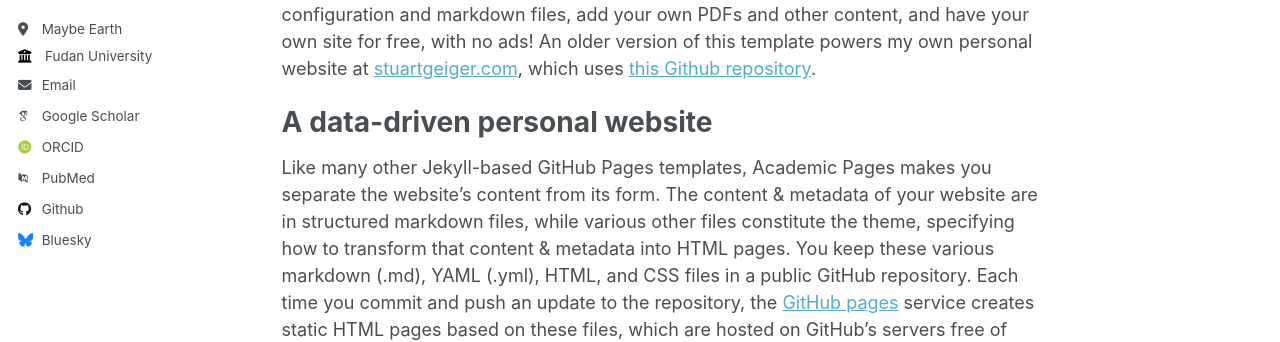
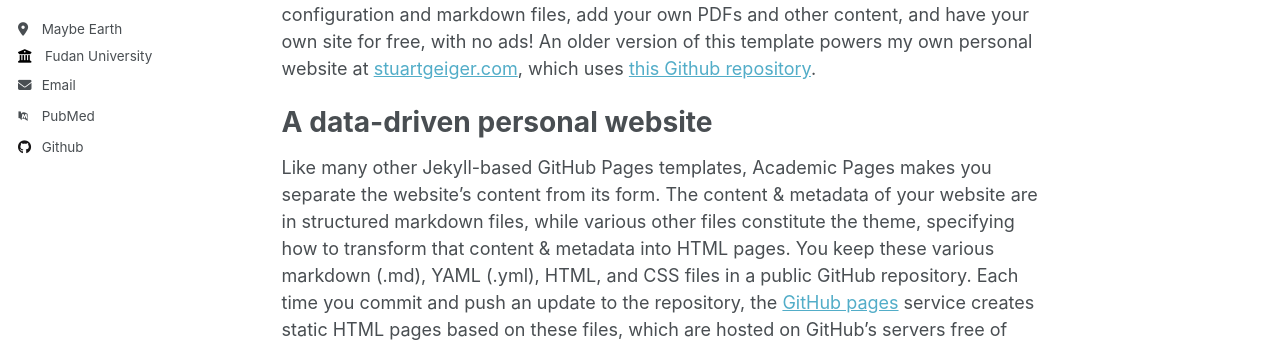
Before and after one commit to Facunder/Facunder.github.io, a Jekyll site: the page built from _pages/about.md, in a window 1280 px wide. Shown: the part 364-706 px from the top of the page. Built offline with Jekyll 4.4.1, drawn with Linux system fonts in a browser that asks for light colours; some web fonts are replaced.

Commit message:
Update _config.yml

```diff
--- a/_config.yml
+++ b/_config.yml
@@ -31,10 +31,10 @@ author:
   email            : "face303315@gmail.com"
 
   # Academic websites
-  arxiv            : # URL - Update with the correct link to your profile
-  googlescholar    : "https://scholar.google.com/citations?user=PS_CX0AAAAAJ"
+  #arxiv            : # URL - Update with the correct link to your profile
+  #googlescholar    : "https://scholar.google.com/citations?user=PS_CX0AAAAAJ"
   impactstory      : # URL
-  orcid            : "http://orcid.org/yourorcidurl"
+  #orcid            : "http://orcid.org/yourorcidurl"
   semantic         : # URL
   pubmed           : "https://www.ncbi.nlm.nih.gov/pubmed/?term=john+snow"
   researchgate     : # URL
@@ -43,12 +43,12 @@ author:
   bitbucket        : # Username - Update with your username on the site
   codepen          : # Username
   dribbble         : # Username
-  github           : "academicpages"
+  github           : "https://github.com/Facunder"
   kaggle           : # Username
   stackoverflow    : # User number or user number and name (i.e., use "1" or "1/jeff-atwood")
 
   # Social media
-  bluesky          : "bsky.app" # Replace this with you Bluesky username
+  #bluesky          : "bsky.app" # Replace this with you Bluesky username
   facebook         : # Username
   flickr           : # Username
   foursquare       : # Username
```
